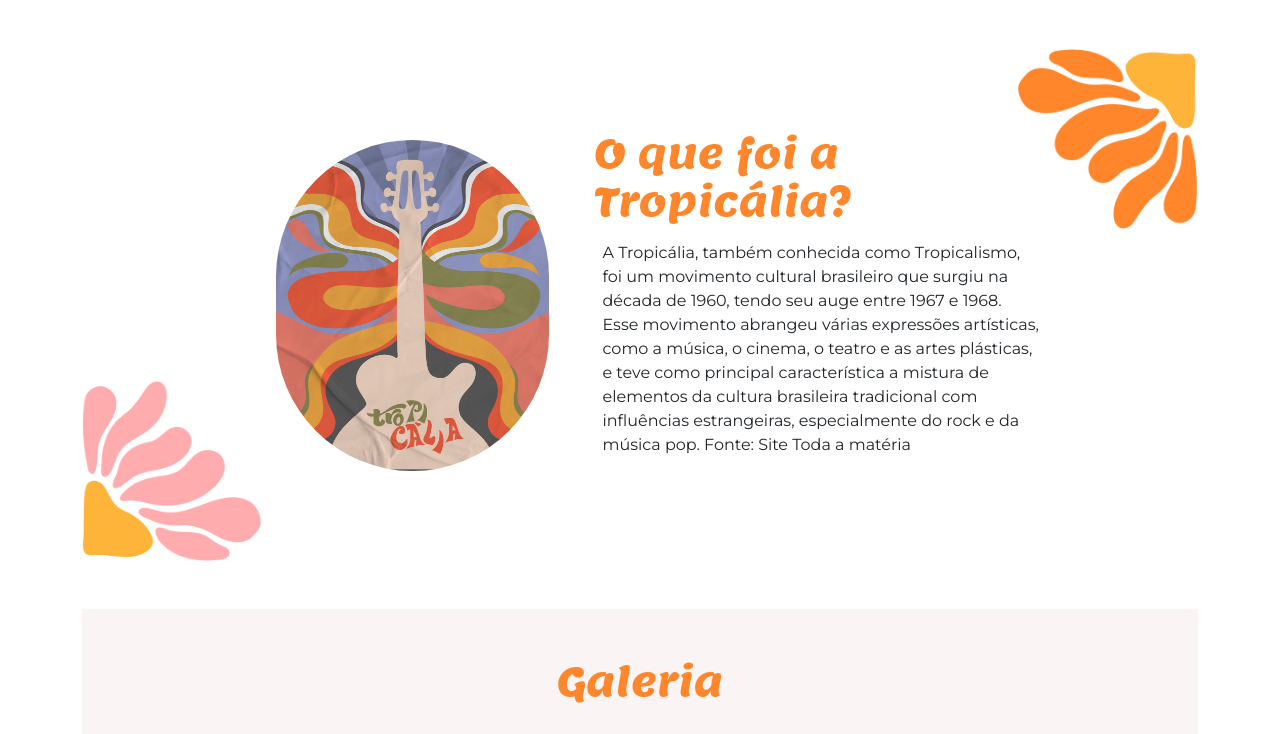
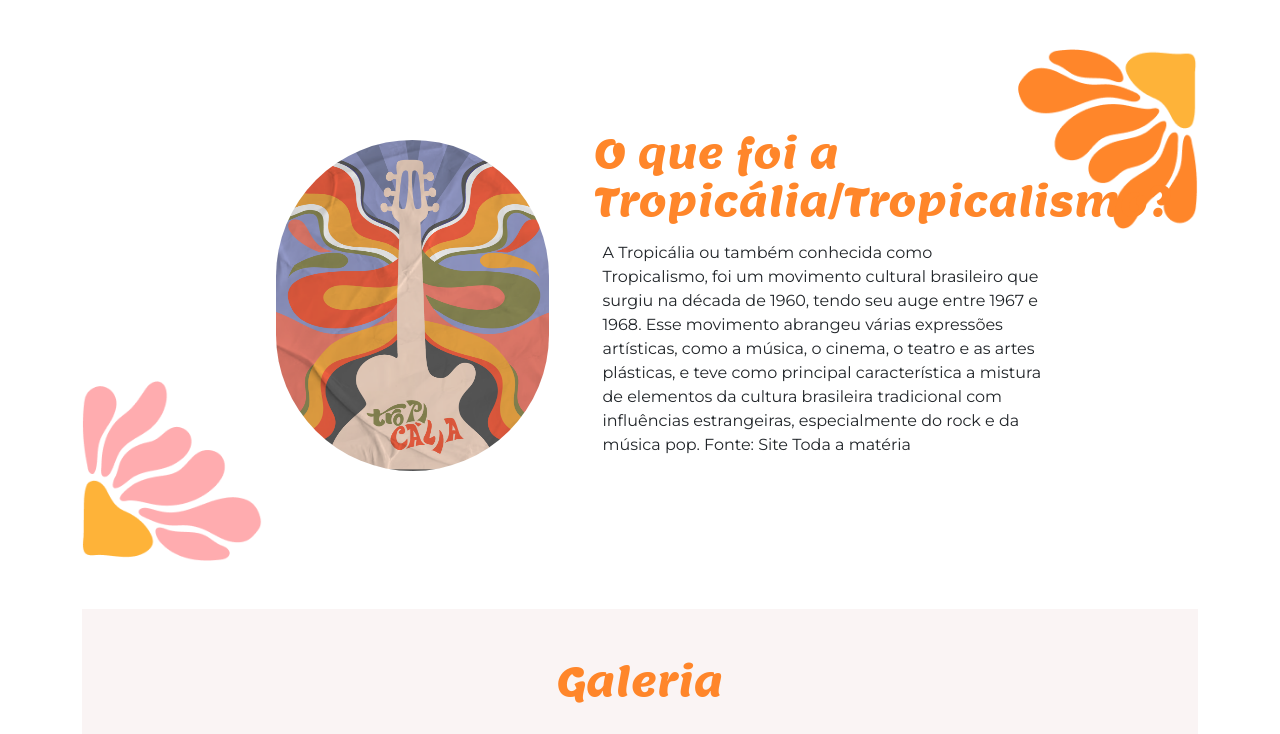
Before and after one commit to Jotinhaqz/Acessibilidade-na-web---2, a plain HTML site: page index.html in a window 1280 px wide. Shown: the part 960-1694 px from the top of the page. Drawn offline with nearby package versions, Linux system fonts and the light colour scheme; files whose address does not match are found by name.

Commit message:
index.html

```diff
--- a/index.html
+++ b/index.html
@@ -57,8 +57,8 @@
                     <img src="img/image (1).png" class="rounded-pill" width="273" height="331" loading="lazy">
                 </div>
                 <div class="col-5">
-                    <h2>O que foi a Tropicália?</h2>
-                    <p class="p-2">A Tropicália, também conhecida como Tropicalismo, foi um movimento cultural
+                    <h2>O que foi a Tropicália/Tropicalismo?</h2>
+                    <p class="p-2">A Tropicália ou também conhecida como Tropicalismo, foi um movimento cultural
                         brasileiro que surgiu na década de 1960, tendo seu auge entre 1967 e 1968. Esse movimento
                         abrangeu várias expressões artísticas, como a música, o cinema, o teatro e as artes plásticas, e
                         teve como principal característica a mistura de elementos da cultura brasileira tradicional com
@@ -127,7 +127,7 @@
         <i class="bi bi-whatsapp"></i>
         <i class="bi bi-instagram"></i>
         <i class="bi bi-tiktok"></i>
-        <p class="mt-3">Desenvolvido por Start by Alura. Projeto fictício sem fins comerciais.</p>
+        <p class="mt-3">Desenvolvido por Júlio César Lara.</p>
     </footer>
     <script src="https://cdnjs.cloudflare.com/ajax/libs/scrollReveal.js/4.0.9/scrollreveal.js"></script>
     <script src="script.js"></script>
```
